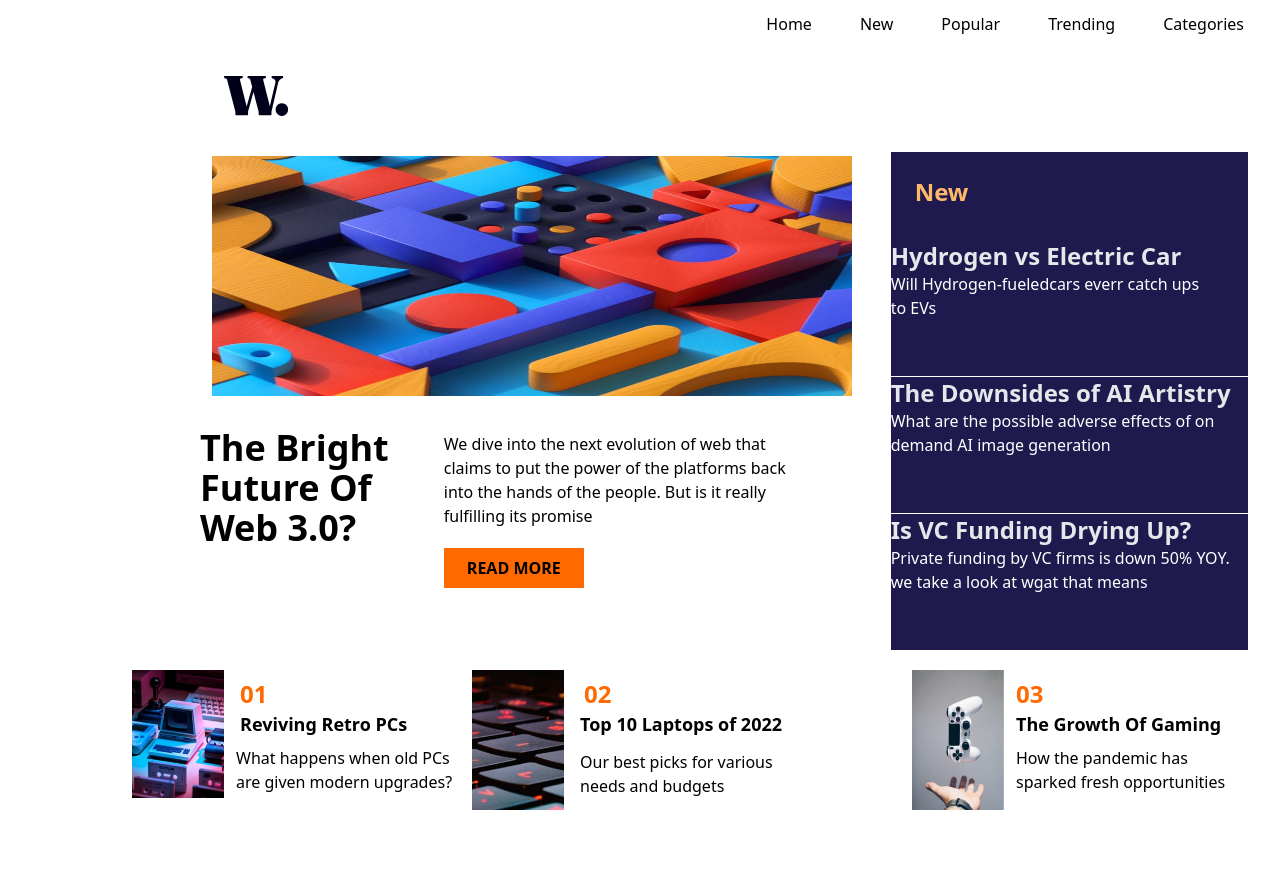
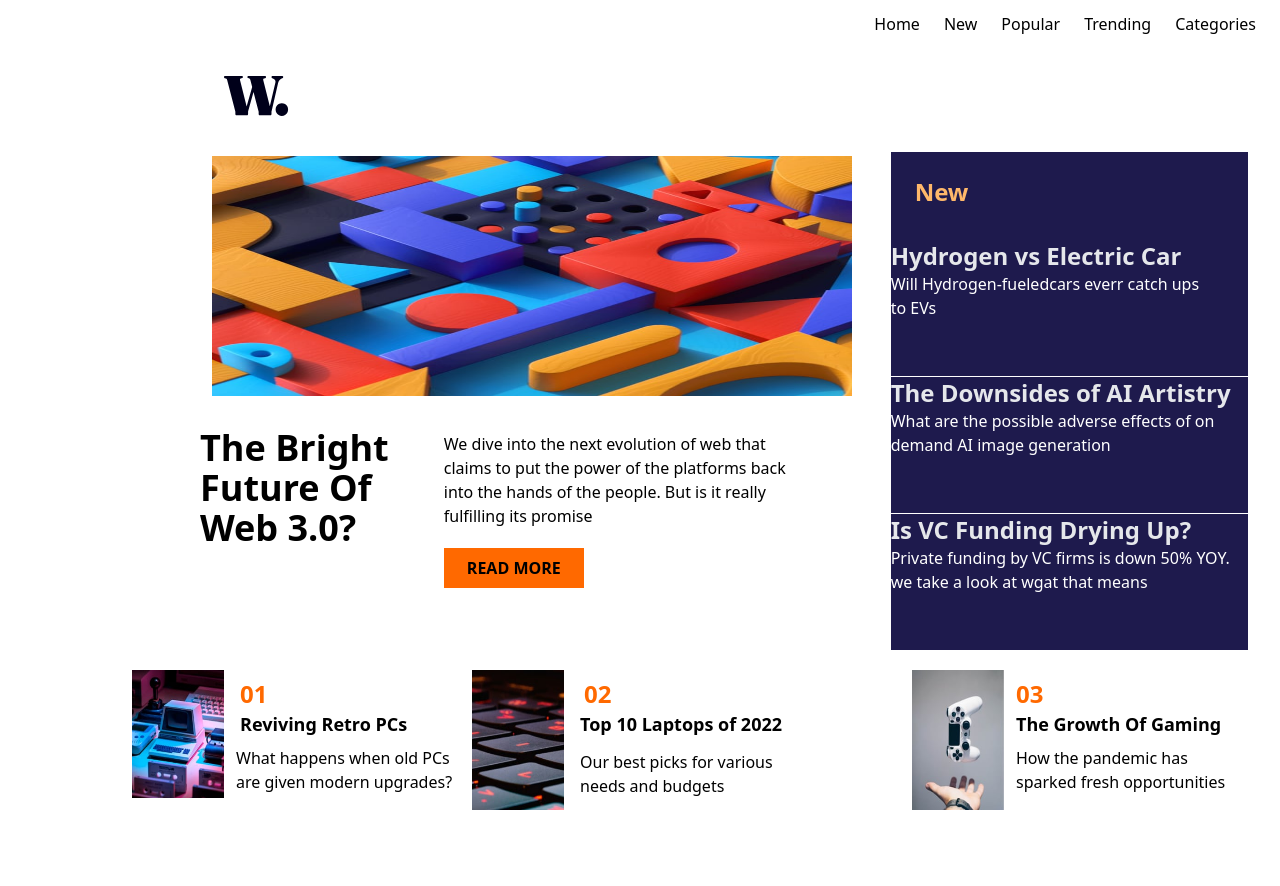
Before and after one commit to Boluwatito1719/news-homepage-main, a plain HTML site: page index.html in a window 1280 px wide. Drawn offline with nearby package versions, Linux system fonts and the light colour scheme.

Commit message:
Update index.html
i reduced the px-3

```diff
--- a/index.html
+++ b/index.html
@@ -20,12 +20,12 @@
 
 <body>
   <div>
-    <div class=" flex flex-row justify-end font-normal  xl:p-3">
-      <div class="px-6  hover:text-orange-600">Home</div>
-      <div class="px-6 hover:text-orange-600">New</div>
-      <div class="px-6 hover:text-orange-600">Popular</div>
-      <div class="px-6 hover:text-orange-600">Trending</div>
-      <div class="px-6 hove:text-orange-600">Categories</div>
+    <div class=" flex flex-row justify-end font-normal font-[ Inter]  xl:p-3">
+      <div class="px-3  hover:text-orange-600">Home</div>
+      <div class="px-3 hover:text-orange-600">New</div>
+      <div class="px-3 hover:text-orange-600">Popular</div>
+      <div class="px-3 hover:text-orange-600">Trending</div>
+      <div class="px-3 hove:text-orange-600">Categories</div>
     </div>
   </div>
 
```
